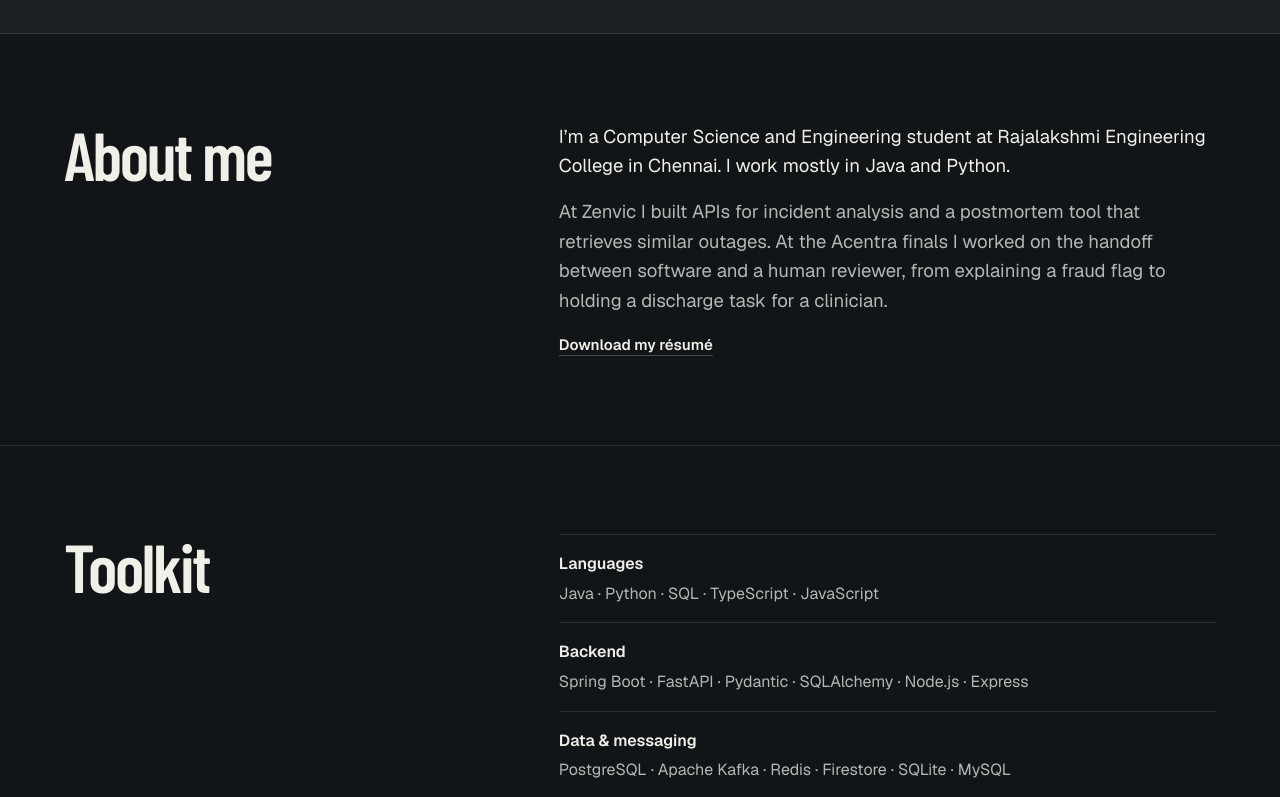
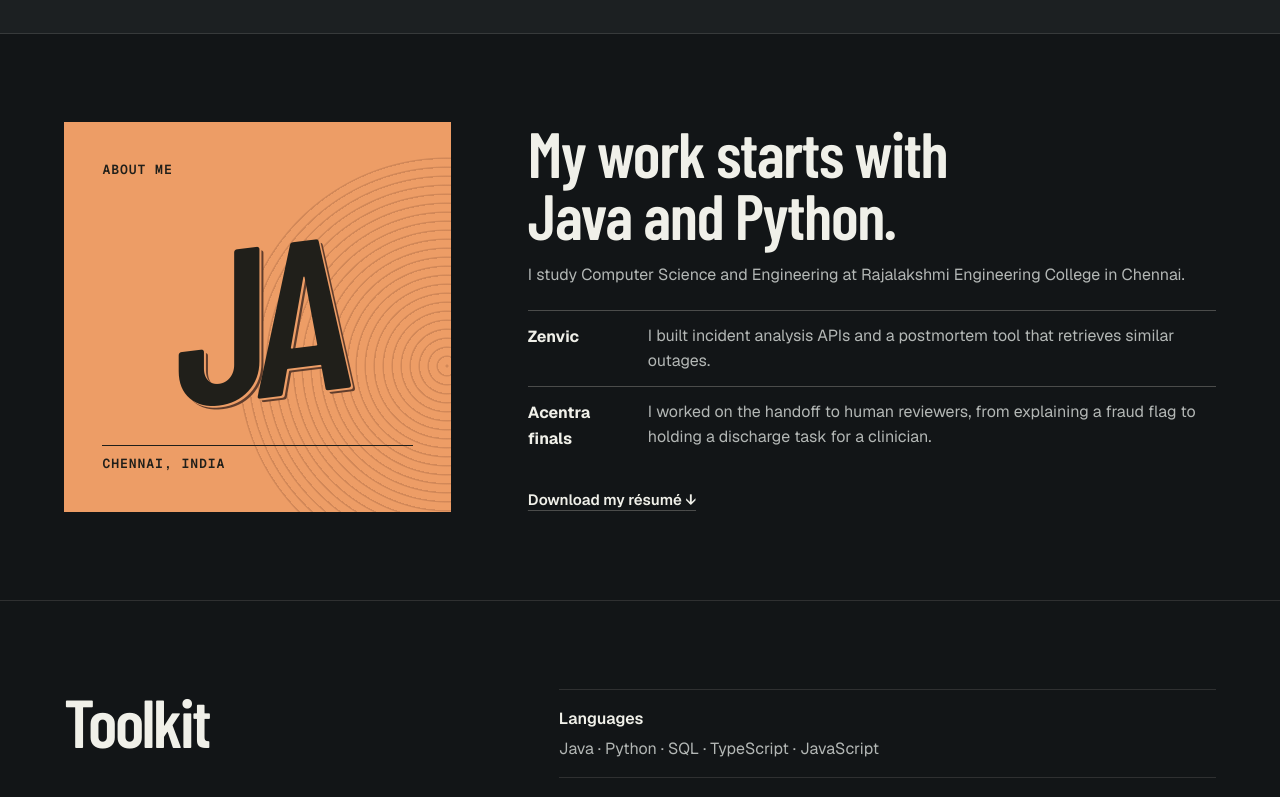
Before and after one commit to JaiAakash21/jk-portfolio, a Next.js app: page / in a window 1280 px wide. Shown: the part 1560-2357 px from the top of the page. Built offline with nearby package versions, Linux system fonts and the light colour scheme.

Commit message:
Give the profile and footer distinct editorial layouts

```diff
--- a/src/app/portfolio.css
+++ b/src/app/portfolio.css
@@ -296,3 +296,23 @@ section[id] { scroll-margin-top: 5rem; }
 [data-theme=dark] .hero-stage :is(.intro-role,.intro-summary,.intro-availability) { color: #d2d7cb; }
 [data-theme=dark] .intro-period { color: #ffa063; }
 [data-theme=dark] .trace-panel { box-shadow: .5rem .5rem 0 #414a44; }
+
+.bio-spread { display:grid; grid-template-columns:minmax(12rem,.72fr) minmax(0,1.28fr); gap:clamp(1.5rem,6vw,6rem); align-items:stretch; }
+.bio-print { position:relative; isolation:isolate; overflow:hidden; display:flex; flex-direction:column; justify-content:space-between; padding:clamp(1rem,3vw,2.8rem); color:#201f1a; background:#ed9d66; }
+.bio-print::before { content:""; position:absolute; z-index:-1; width:110%; aspect-ratio:1; right:-54%; top:8%; border-radius:50%; background:repeating-radial-gradient(circle,#703c2638 0 1px,transparent 2px 9px); }
+.bio-print h2,.bio-location { font:600 .82rem/1.5 var(--font-mono); letter-spacing:.07em; text-transform:uppercase; }
+.bio-monogram { align-self:center; font-size:clamp(7rem,17vw,16rem); letter-spacing:-.065em; line-height:1; transform:skewY(-7deg); text-shadow:2px 2px #ed9d66,4px 4px #603d2c; }
+.bio-location { border-top:1px solid currentColor; padding-top:.5rem; }
+.bio-lead { font-size:clamp(2.7rem,5vw,5rem); line-height:.98; max-width:17ch; margin-bottom:1rem; }
+.bio-story > p + p,.bio-story dd { color:var(--fg-muted); line-height:1.55; }
+.bio-story dl { margin:1.4rem 0; }
+.bio-story dl div { display:grid; grid-template-columns:6.5rem 1fr; gap:1rem; padding:.8rem 0; border-top:1px solid var(--rule-strong); }
+.bio-story dt { font-weight:650; }
+.folio-end { border-top:4px solid var(--accent); background:var(--bg-sunken); }
+.folio-directory { display:grid; grid-template-columns:1fr 1.35fr; gap:2rem clamp(1.25rem,5vw,5rem); }
+.folio-signature { grid-column:1/-1; padding-bottom:1.4rem; border-bottom:1px solid var(--rule-strong); }
+.folio-name { display:inline-block; font-size:clamp(4rem,12vw,12rem); line-height:.88; letter-spacing:-.045em; }
+.folio-links li { border-bottom:1px solid var(--rule); }
+.folio-links a { display:block; padding-block:.65rem; overflow-wrap:anywhere; }
+@media(min-width:65rem){ .folio-directory { grid-template-columns:2.2fr .7fr 1fr; } .folio-signature { grid-column:auto; border:0; } .folio-name { font-size:clamp(5rem,8vw,9rem); } }
+@media(max-width:37rem){ .bio-spread { grid-template-columns:1fr; } .bio-print { min-height:10rem; } .bio-monogram { position:absolute; right:1.5rem; top:50%; transform:translateY(-50%) skewY(-7deg); } .bio-location { width:fit-content; } .bio-story dl div { grid-template-columns:1fr; gap:.25rem; } }
--- a/src/components/SiteFooter.tsx
+++ b/src/components/SiteFooter.tsx
@@ -11,22 +11,20 @@ export default function SiteFooter() {
   };
 
   return (
-    <footer className="border-t border-rule bg-bg-sunken">
+    <footer className="folio-end">
       <div className="shell py-14 md:py-20">
-        <div className="grid gap-12 md:grid-cols-12">
-          <div className="md:col-span-5">
-            <Link href="/" className="display block text-[clamp(2.25rem,5vw,3.25rem)] leading-none">
+        <div className="folio-directory">
+          <div className="folio-signature">
+            <Link href="/" className="display folio-name">
               Jai Aakash<span className="text-accent">.</span>
             </Link>
             <p className="mt-4 max-w-[30ch] text-[0.9375rem] text-fg-muted">
               {site.role} · {site.location}
             </p>
-            <p className="label mt-8 max-w-[34ch] leading-relaxed">
-              Consistency beats intensity. Build every day, improve every day.
-            </p>
+
           </div>
 
-          <nav aria-label="Footer" className="md:col-span-3">
+          <nav aria-label="Footer" className="folio-links">
             <h2 className="label mb-5">Index</h2>
             <ul className="space-y-1">
               {nav.map((n) => (
@@ -39,7 +37,7 @@ export default function SiteFooter() {
             </ul>
           </nav>
 
-          <div className="md:col-span-4">
+          <div className="folio-links">
             <h2 className="label mb-5">Elsewhere</h2>
             <ul className="space-y-1">
               {[
--- a/src/components/sections/About.tsx
+++ b/src/components/sections/About.tsx
@@ -2,13 +2,21 @@ import { site } from "@/lib/site";
 
 export default function About() {
   return (
-    <section id="about" className="section profile-section" aria-labelledby="about-title">
-      <div className="shell profile-layout">
-        <h2 className="display" id="about-title">About me</h2>
-        <div>
-          <p>I’m a Computer Science and Engineering student at Rajalakshmi Engineering College in Chennai. I work mostly in Java and Python.</p>
-          <p>At Zenvic I built APIs for incident analysis and a postmortem tool that retrieves similar outages. At the Acentra finals I worked on the handoff between software and a human reviewer, from explaining a fraud flag to holding a discharge task for a clinician.</p>
-          <a className="text-action" href={site.resumePath} download>Download my résumé</a>
+    <section id="about" className="section bio" aria-labelledby="about-title">
+      <div className="shell bio-spread">
+        <div className="bio-print">
+          <h2 id="about-title">About me</h2>
+          <span className="bio-monogram display" aria-hidden="true">JA</span>
+          <span className="bio-location">Chennai, India</span>
+        </div>
+        <div className="bio-story">
+          <p className="bio-lead display">My work starts with Java and Python.</p>
+          <p>I study Computer Science and Engineering at Rajalakshmi Engineering College in Chennai.</p>
+          <dl>
+            <div><dt>Zenvic</dt><dd>I built incident analysis APIs and a postmortem tool that retrieves similar outages.</dd></div>
+            <div><dt>Acentra finals</dt><dd>I worked on the handoff to human reviewers, from explaining a fraud flag to holding a discharge task for a clinician.</dd></div>
+          </dl>
+          <a className="text-action" href={site.resumePath} download>Download my résumé <span aria-hidden="true">↓</span></a>
         </div>
       </div>
     </section>
```
Also changed, not shown: 1 other file (tests, documents, lock files or other folders).
